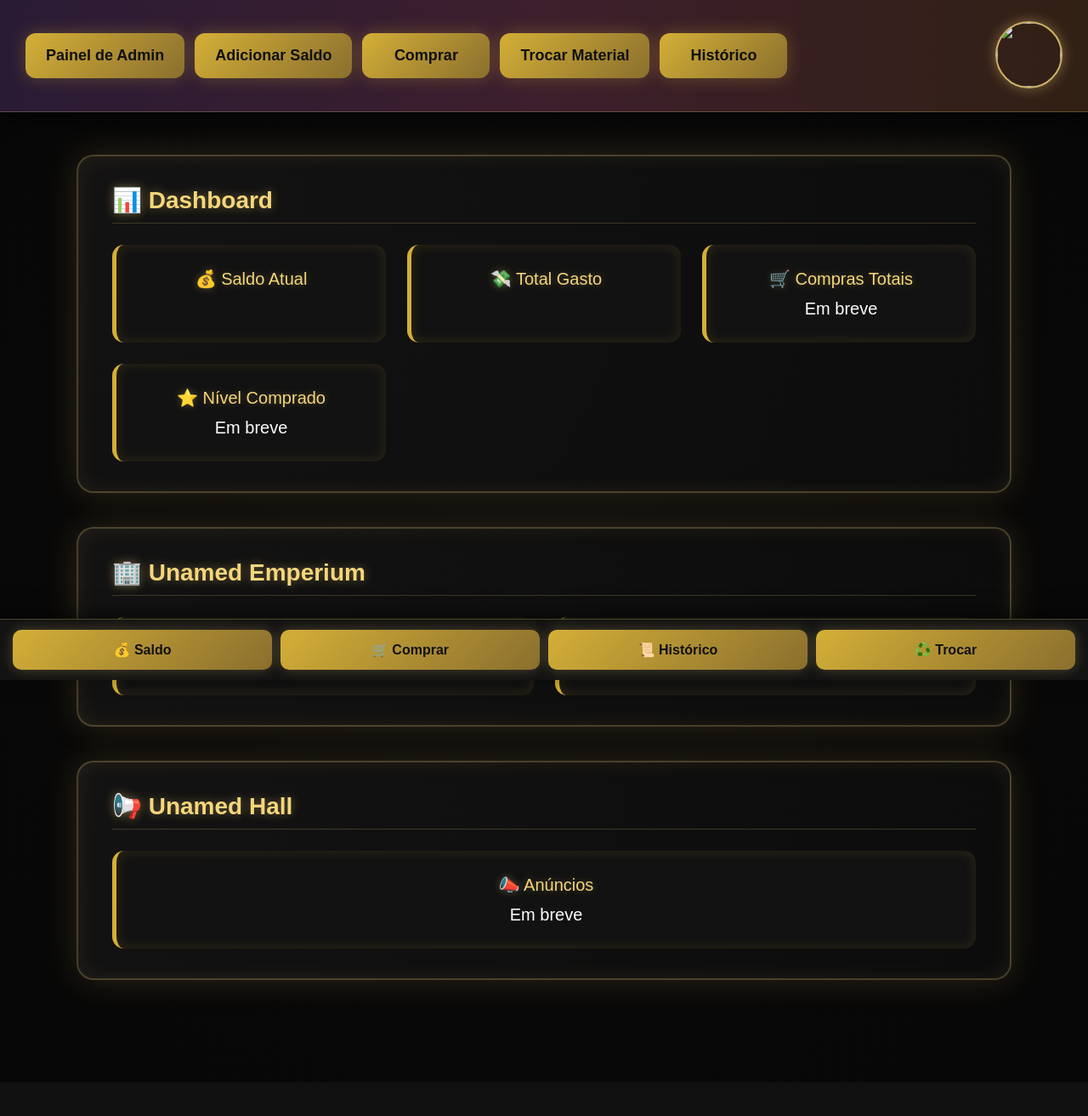
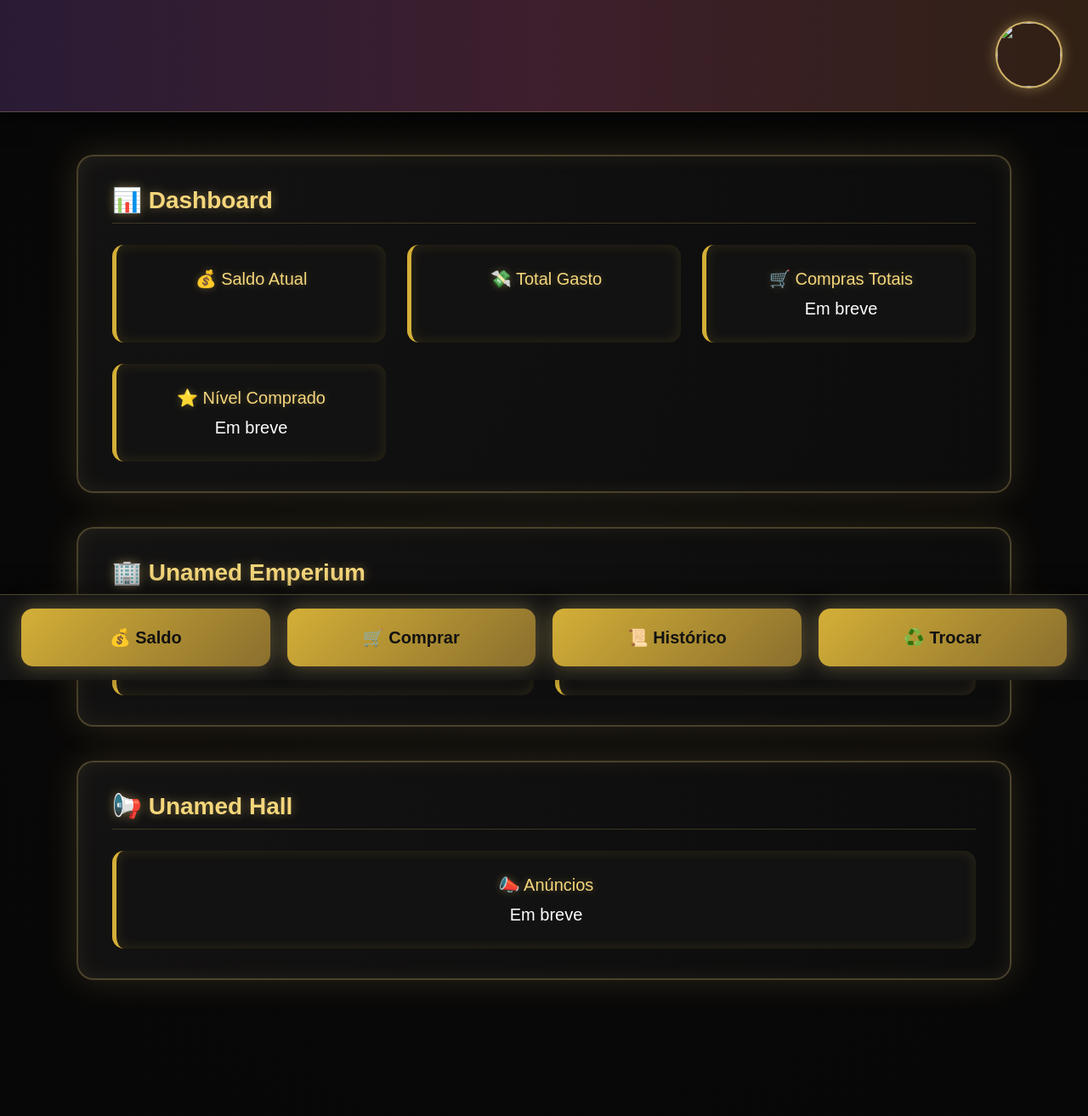
Before and after one commit to YuukiMorp8/Emperium.Unamed-Cc.store, a Flask app: template templates/dashboard.html in a window 1280 px wide. Shown: the whole page at 85% size. Before the commit the page ends 1273 px from the top, so only its background shows below. Run offline with Flask 3, Linux system fonts and the light colour scheme; the template is opened without the code that fills it, so the values that code supplies are empty.

Commit message:
Update dashboard.html

```diff
--- a/templates/dashboard.html
+++ b/templates/dashboard.html
@@ -22,19 +22,13 @@ header {
     background: linear-gradient(90deg, #2a1b35, #3d1f2d, #312014);
     padding: 25px 30px;
     display: flex;
-    justify-content: space-between;
+    justify-content: flex-end;
     align-items: center;
     box-shadow: 0 4px 25px rgba(0,0,0,0.8);
     border-bottom: 1px solid rgba(245,214,123,0.25);
     position: sticky;
     top: 0;
     z-index: 10;
-}
-.header-left {
-    display: flex;
-    align-items: center;
-    gap: 12px;
-    flex-wrap: wrap;
 }
 
 /* ========== PERFIL ========== */
@@ -47,29 +41,9 @@ header {
     cursor: pointer;
 }
 
-/* ========== BOTÕES DE MENU (agora fixos embaixo no mobile) ========== */
-.btn-admin {
-    padding: 16px 24px;
-    background: linear-gradient(135deg, #d4af37, #8a6f2e);
-    color: #111;
-    font-weight: bold;
-    border-radius: 12px;
-    cursor: pointer;
-    border: none;
-    transition: 0.3s;
-    min-width: 150px;
-    font-size: 18px;
-    box-shadow: 0 0 20px rgba(212,175,55,0.3);
-}
-.btn-admin:hover {
-    background: linear-gradient(135deg, #f5d67b, #b99232);
-    transform: scale(1.05);
-    box-shadow: 0 0 30px rgba(245,214,123,0.5);
-}
-
 /* ========== CONTEÚDO PRINCIPAL ========== */
 main {
-    padding: 50px 25px 120px;
+    padding: 50px 25px 160px;
     display: flex;
     flex-direction: column;
     gap: 40px;
@@ -166,37 +139,35 @@ main {
     border-top: 1px solid rgba(245,214,123,0.25);
     display: flex;
     justify-content: space-around;
-    padding: 12px 10px;
+    padding: 16px 15px;
     box-shadow: 0 -5px 20px rgba(0,0,0,0.6);
     z-index: 99;
 }
 
 .nav-bottom button {
     flex: 1;
-    margin: 0 5px;
-    padding: 14px 10px;
+    margin: 0 10px;
+    padding: 22px 10px;
     background: linear-gradient(135deg, #d4af37, #8a6f2e);
     border: none;
-    border-radius: 10px;
-    font-size: 16px;
+    border-radius: 14px;
+    font-size: 20px;
     color: #111;
     font-weight: bold;
-    box-shadow: 0 0 15px rgba(245,214,123,0.25);
+    box-shadow: 0 0 25px rgba(245,214,123,0.35);
     transition: 0.3s;
 }
 .nav-bottom button:hover {
-    transform: scale(1.06);
-    box-shadow: 0 0 25px rgba(245,214,123,0.5);
+    transform: scale(1.08);
+    box-shadow: 0 0 35px rgba(245,214,123,0.6);
 }
 
 /* ========== RESPONSIVIDADE ========== */
 @media (max-width: 900px) {
-    header { flex-direction: column; gap: 15px; }
-    .header-left { justify-content: center; flex-wrap: wrap; }
-    .btn-admin { display: none; } /* Esconde botões de topo */
-    .nav-bottom { display: flex; } /* Mostra os fixos inferiores */
+    header { padding: 20px; justify-content: center; }
     .perfil { width: 65px; height: 65px; }
-    main { padding-bottom: 160px; }
+    main { padding-bottom: 200px; }
+    .nav-bottom button { font-size: 18px; padding: 20px 8px; }
     .embed { padding: 25px; }
     .embed-title { font-size: 24px; }
     .card { font-size: 18px; padding: 20px; }
@@ -206,13 +177,6 @@ main {
 <body>
 
 <header>
-    <div class="header-left">
-        <button class="btn-admin" onclick="location.href='/admin_login'">Painel de Admin</button>
-        <button class="btn-admin" onclick="location.href='/adicionar_saldo'">Adicionar Saldo</button>
-        <button class="btn-admin" onclick="location.href='/comprar'">Comprar</button>
-        <button class="btn-admin" onclick="location.href='/trocar_material'">Trocar Material</button>
-        <button class="btn-admin" onclick="location.href='/historico_compras'">Histórico</button>
-    </div>
     <a href="/perfil"><img src="{{ dados.foto }}" class="perfil"></a>
 </header>
 
```
Also changed, not shown: other parts of templates/dashboard.html (+2 -3 lines).
